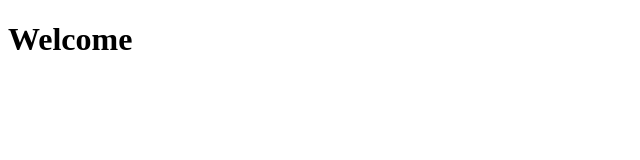
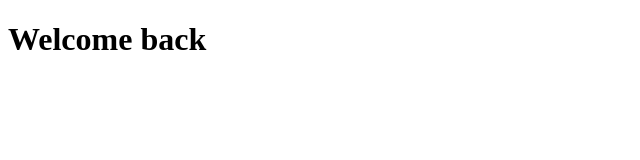
Before and after one commit to juhayerwashim/test, a plain HTML site: page index.html in a window 1280 px wide. Shown: the whole page, without its empty margins (0-640 px from the left). Drawn offline with Linux system fonts and the light colour scheme.

Commit message:
Update index.html

```diff
--- a/index.html
+++ b/index.html
@@ -6,6 +6,6 @@
     <title>Document</title>
 </head>
 <body>
-    <h1>Welcome</h1>
+    <h1>Welcome back</h1>
 </body>
 </html>
```
